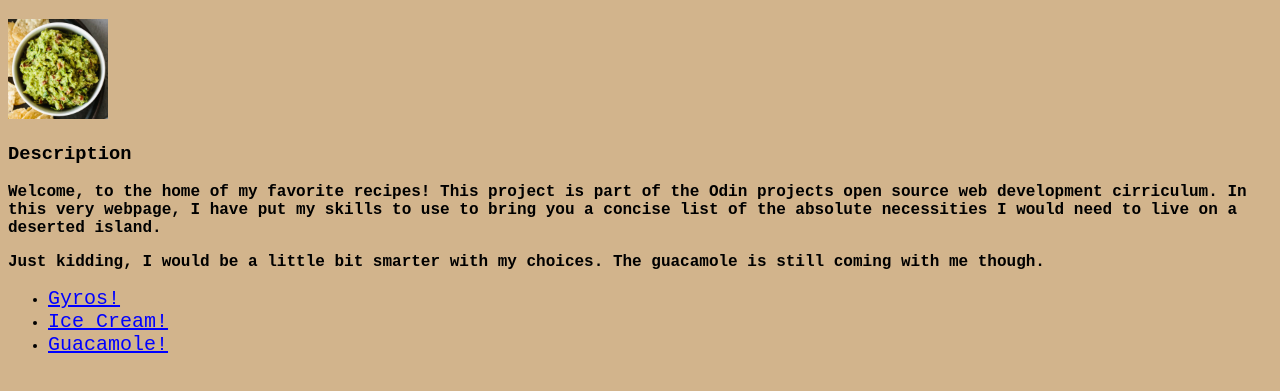
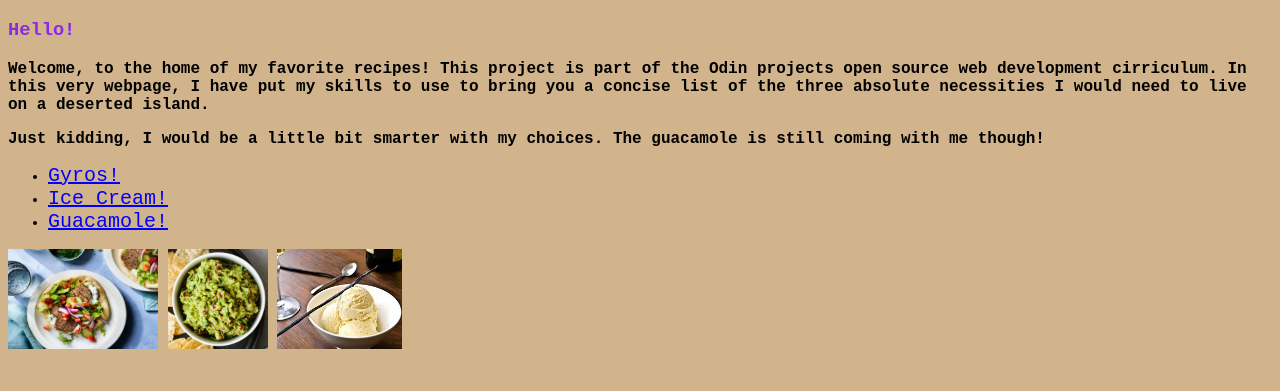
Before and after one commit to Fearless-Badger/odin-recipes, a plain HTML site: page index.html in a window 1280 px wide. Shown: the part 61-452 px from the top of the page. Drawn offline with Linux system fonts and the light colour scheme.

Commit message:
Insert images into index.html
for fun

```diff
--- a/index.html
+++ b/index.html
@@ -10,20 +10,17 @@
 
     <h1>Odin Recipes</h1>
 
-    <img src = "./src/guacamole.jpg" alt = "Guacamole in a bowl" height = 100 width = 100>
-
-
-    <h3>Description</h3>
+    <h3 style="color: blueviolet;">Hello!</h3>
     <p>
         Welcome, to the home of my favorite recipes!
         This project is part of the Odin projects open source
         web development cirriculum. In this very webpage, I have
-        put my skills to use to bring you a concise list of the absolute
-        necessities I would need to live on a deserted island.
+        put my skills to use to bring you a concise list of the three
+        absolute necessities I would need to live on a deserted island.
     </p>
     <p>
         Just kidding, I would be a little bit smarter with my choices.
-        The guacamole is still coming with me though.
+        The guacamole is still coming with me though!
     </p>
 
 
@@ -33,6 +30,10 @@
         <li><a href = "./recipes/guacamole.html">Guacamole!</a></li>
     </ul>
 
+    <img src = "./src/gyro.jpg" alt="Cooked Gyro" width = "150" height = "100" >
+    <img src = "./src/guacamole.jpg" alt = "Guacamole in a bowl" height = 100 width = 100>
+    <img src = "./src/ice_ceram.jpg" alt = "Cold vanilla ice cream" width = "125" height = "100">
+
 
 </body>
 </html>
```
